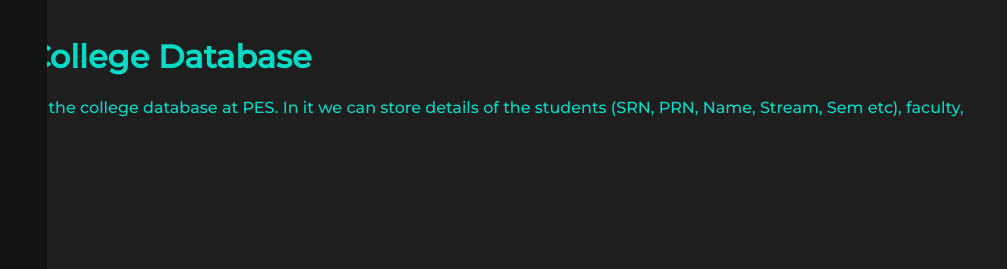
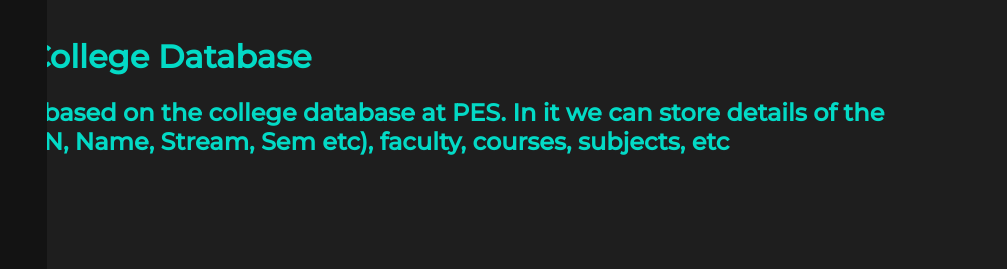
Before and after one commit to Flab-E/DMS-mini, a plain HTML site: page frontend/Type2/index.html in a window 1280 px wide. Shown: the top 269 px of the page, 273-1280 px from the left. Drawn offline with Linux system fonts and the light colour scheme.

Commit message:
modified html index

```diff
--- a/frontend/Type2/index.html
+++ b/frontend/Type2/index.html
@@ -46,7 +46,11 @@
             <h1>Welcome to College Database</h1>
             <p>
 
-                This is a database based on the college database at PES. In it we can store details of the students (SRN, PRN, Name, Stream, Sem etc), faculty, courses, subjects, etc
+                <h2>
+                    This is a database based on the college database at PES.
+                    In it we can store details of the students
+                    (SRN, PRN, Name, Stream, Sem etc), faculty, courses, subjects, etc
+                </h2>
 
             </p>
         </main>
```
